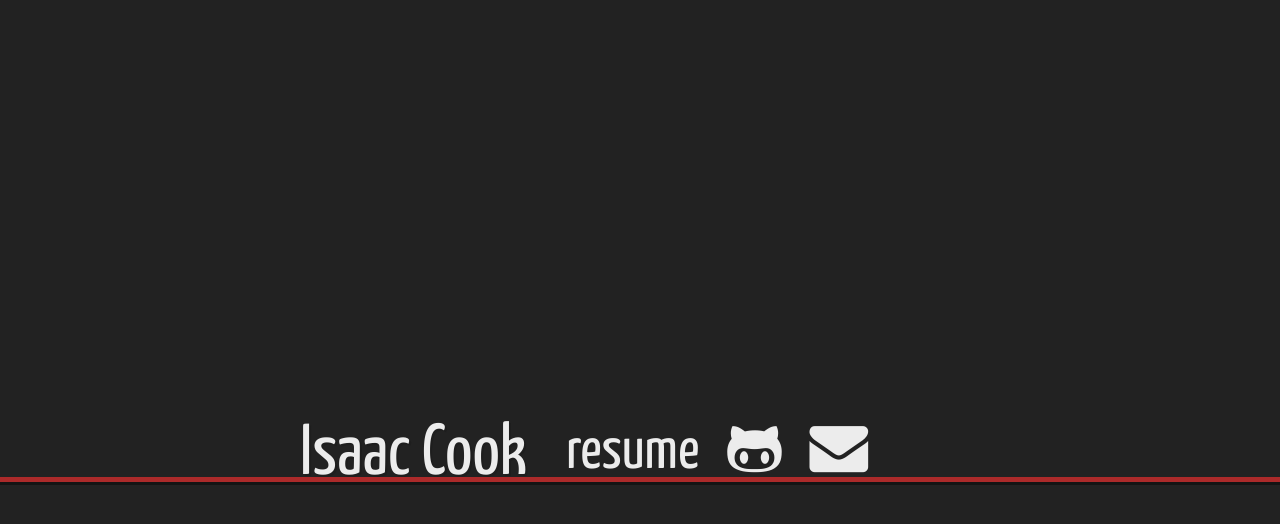
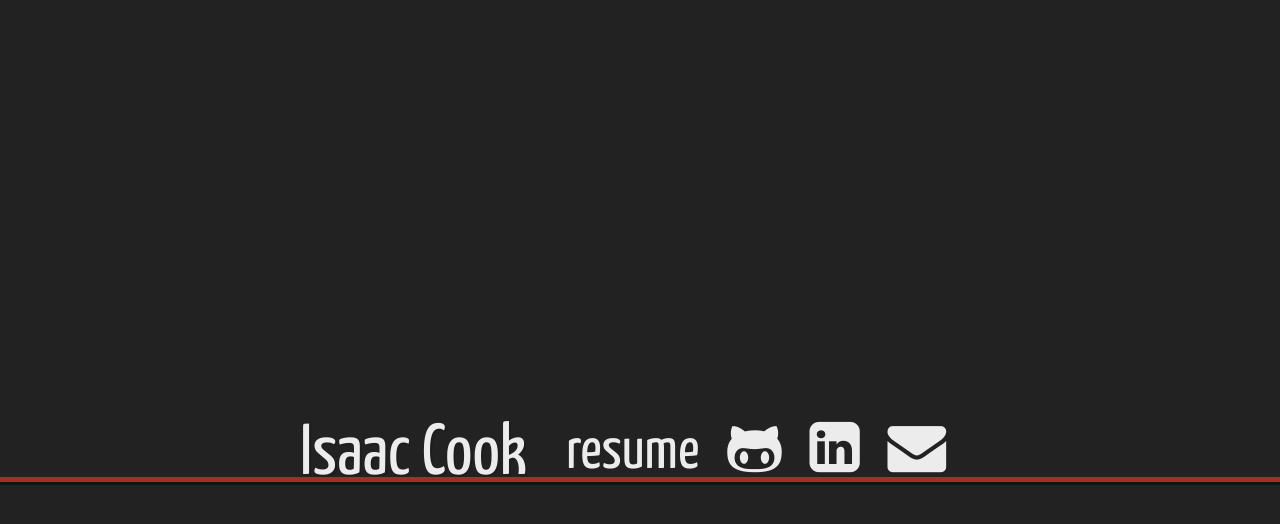
Before and after one commit to icook/personal, a Jekyll site: the page built from index.html, in a window 1280 px wide. Shown: the top 524 px of the page. Built offline with Jekyll 4.4.1, drawn with Linux system fonts in a browser that asks for light colours; nearby versions of some CDN libraries; Markdown is read by kramdown in place of the engine named in the settings.

Commit message:
Add a linkedin icon

```diff
--- a/index.html
+++ b/index.html
@@ -9,6 +9,8 @@ title: Isaac Cook
     &nbsp;
     <a href="https://github.com/icook/" title="Github"><i class="fa fa-github-alt"></i></a>
     &nbsp;
+    <a href="https://www.linkedin.com/pub/isaac-cook/8/52/114" title="LinkedIn"><i class="fa fa-linkedin-square"></i></a>
+    &nbsp;
     <a href="mailto:isaac@simpload.com" title="Email me!"><i class="fa fa-envelope"></i></a>
     &nbsp; &nbsp; &nbsp; &nbsp;
     <a id="return">&#x226a;</a>
```
